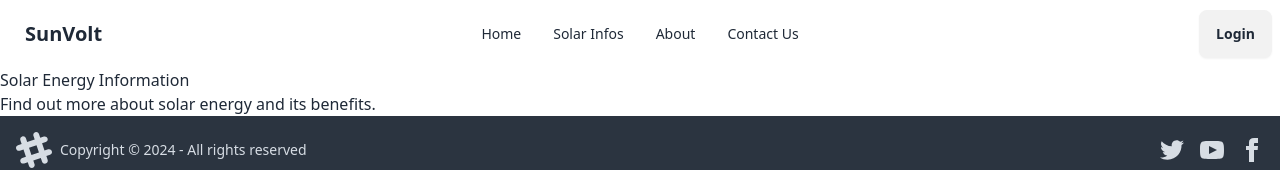
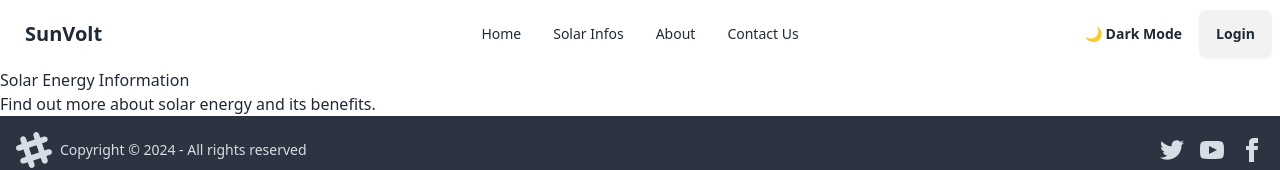
Before and after one commit to MNDIOM/CodeCrafters, a React (Vite) app in the folder front-end/: page /solarInfos in a window 1280 px wide. Shown: the top 170 px of the page. Built offline with nearby package versions, Linux system fonts and the light colour scheme.

Commit message:
ThemeToggle added

```diff
--- a/front-end/src/components/Navbar.jsx
+++ b/front-end/src/components/Navbar.jsx
@@ -1,5 +1,7 @@
+// src/components/Navbar.jsx
 import React from 'react';
 import { Link } from 'react-router-dom';
+import ThemeToggle from './ThemeToggle'; // Import ThemeToggle component
 
 const Navbar = () => {
   return (
@@ -40,7 +42,8 @@ const Navbar = () => {
           <li><Link to="/contact">Contact Us</Link></li>
         </ul>
       </div>
-      <div className="navbar-end">
+      <div className="navbar-end flex items-center">
+        <ThemeToggle /> {/* Add ThemeToggle component here */}
         <Link to="/login" className="btn">Login</Link>
       </div>
     </div>
--- /dev/null
+++ b/front-end/src/components/ThemeToggle.jsx
@@ -0,0 +1,29 @@
+// src/components/ThemeToggle.jsx
+import React, { useState, useEffect } from 'react';
+
+const ThemeToggle = () => {
+  const [theme, setTheme] = useState('light');
+
+  useEffect(() => {
+    const storedTheme = localStorage.getItem('theme');
+    if (storedTheme) {
+      setTheme(storedTheme);
+      document.documentElement.setAttribute('data-theme', storedTheme);
+    }
+  }, []);
+
+  const toggleTheme = () => {
+    const newTheme = theme === 'light' ? 'dark' : 'light';
+    setTheme(newTheme);
+    document.documentElement.setAttribute('data-theme', newTheme);
+    localStorage.setItem('theme', newTheme);
+  };
+
+  return (
+    <button onClick={toggleTheme} className="btn btn-ghost">
+      {theme === 'light' ? '🌙 Dark Mode' : '🌞 Light Mode'}
+    </button>
+  );
+};
+
+export default ThemeToggle;
```
